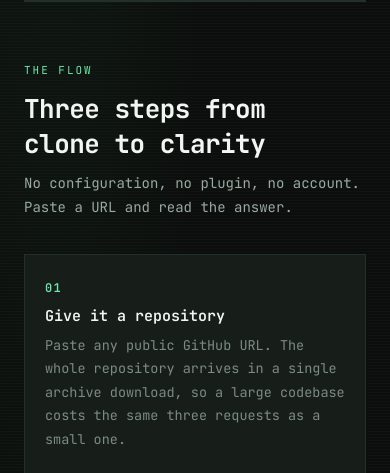
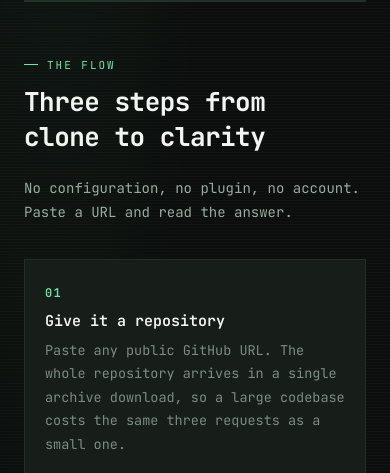
Before and after one commit to Rameen07304/repo-pilot, a FastAPI app: page / in a window 390 px wide, after a click on "see how it works". Shown: the part 1362-1835 px from the top of the page. Run offline with FastAPI, Linux system fonts and the light colour scheme; parts of the project's set-up code (start-up, migrations or seed data) failed here and were passed over.

Commit message:
Stop the cards looking like generated cards
A bordered icon tile stacked on top of a heading is the stock shape every
page generator emits, and an eyebrow stacked on a heading is the same
move again. The page had nine of them, which is enough to read as a
template at a glance however good the writing is.

The mode icons now sit beside their headings on one line, and the section
tags run down the left margin against the heading with a short rule,
which is a layout rather than a stack. Both collapse to a single column
on a phone.

```diff
--- a/app/interface/static/style.css
+++ b/app/interface/static/style.css
@@ -598,30 +598,69 @@ code, pre, #citations-list, #repo-files, #repo-stack, #answer-meta {
 
 /* ---------- Landing: shared section heading ---------- */
 
-.section-head { max-width: 62ch; margin-bottom: 34px; }
+/* The tag runs down the left margin beside the heading rather than sitting
+   on top of it: an eyebrow stacked over a title is the same stock shape as
+   the icon tile, and three of them down one page make it obvious. */
+.section-head {
+    display: grid;
+    grid-template-columns: 150px minmax(0, 1fr);
+    gap: 0 30px;
+    align-items: start;
+    margin-bottom: 34px;
+}
 .section-tag {
-    display: inline-block;
-    margin-bottom: 14px;
+    grid-column: 1;
+    display: flex;
+    align-items: center;
+    gap: 9px;
+    padding-top: 9px;
     font-size: 11px;
     letter-spacing: 0.18em;
     text-transform: uppercase;
     color: var(--accent);
 }
-.section-head h2 { margin: 0 0 10px 0; }
-.section-head p { margin: 0; font-size: 14px; line-height: 1.75; color: var(--ink-muted); }
+.section-tag::before {
+    content: "";
+    width: 14px;
+    height: 1px;
+    flex: none;
+    background: var(--accent);
+}
+.section-head h2 { grid-column: 2; margin: 0 0 10px 0; }
+.section-head p {
+    grid-column: 2;
+    margin: 0;
+    max-width: 62ch;
+    font-size: 14px;
+    line-height: 1.75;
+    color: var(--ink-muted);
+}
+
+/* The proof section's tag is not inside a .section-head, so it keeps the
+   rule but stays in flow above its heading. */
+.proof-copy .section-tag { margin-bottom: 14px; padding-top: 0; }
 
 /* ---------- Landing: mode icons ---------- */
 
+/* Icon and heading share a line. Stacking a bordered icon tile on top of
+   a heading is the stock generated feature-card shape, and reads as one
+   on sight, so the icon sits beside the title instead. */
+.mode-top {
+    display: flex;
+    align-items: center;
+    gap: 13px;
+    margin-bottom: 11px;
+}
 .mode-icon {
     display: inline-flex;
     align-items: center;
     justify-content: center;
-    width: 38px;
-    height: 38px;
-    margin-bottom: 15px;
+    flex: none;
+    width: 30px;
+    height: 30px;
+    color: var(--accent);
     background: var(--surface-sunken);
     border: 1px solid var(--edge-soft);
-    color: var(--accent);
     transition: border-color 0.45s var(--ease-out-expo);
 }
 .mode-cell:hover .mode-icon { border-color: var(--accent); }
@@ -674,6 +713,9 @@ code, pre, #citations-list, #repo-files, #repo-stack, #answer-meta {
 @media (max-width: 860px) {
     .nav-links { display: none; }
     .nav-inner { gap: 16px; justify-content: space-between; }
+    .section-head { grid-template-columns: 1fr; gap: 12px; }
+    .section-tag, .section-head h2, .section-head p { grid-column: 1; }
+    .section-tag { padding-top: 0; }
     .proof { grid-template-columns: 1fr; gap: 36px; padding: 56px 0; }
     .closer-inner { padding: 40px 22px; }
     .stat { padding: 22px 20px; }
--- a/app/interface/templates/landing.html
+++ b/app/interface/templates/landing.html
@@ -138,28 +138,38 @@
             </div>
             <ul class="mode-grid">
                 <li class="mode-cell mode-cell-wide" data-reveal style="--i: 0">
+                    <div class="mode-top">
                         <span class="mode-icon"><svg viewBox="0 0 24 24" aria-hidden="true"><use href="#i-learn"/></svg></span>
                         <h3>Learn this codebase</h3>
+                    </div>
                     <p>Ranks every file by how much the rest of the repository leans on it, then lays out what to read first and why. For the moment you have cloned something and have no idea where to start.</p>
                 </li>
                 <li class="mode-cell" data-reveal style="--i: 1">
+                    <div class="mode-top">
                         <span class="mode-icon"><svg viewBox="0 0 24 24" aria-hidden="true"><use href="#i-ask"/></svg></span>
                         <h3>Ask a question</h3>
+                    </div>
                     <p>Answers carry file and line citations you can open. Ask follow&#8209;ups with "it" and "that"; pick whether the answer is written for a new developer, a senior engineer, a product manager, or someone hunting for ideas.</p>
                 </li>
                 <li class="mode-cell" data-reveal style="--i: 2">
+                    <div class="mode-top">
                         <span class="mode-icon"><svg viewBox="0 0 24 24" aria-hidden="true"><use href="#i-dig"/></svg></span>
                         <h3>Deep investigation</h3>
+                    </div>
                     <p>For questions one search cannot answer. It runs several rounds, deciding what to look for next from what it just found, and shows you the trail as it goes.</p>
                 </li>
                 <li class="mode-cell" data-reveal style="--i: 3">
+                    <div class="mode-top">
                         <span class="mode-icon"><svg viewBox="0 0 24 24" aria-hidden="true"><use href="#i-graph"/></svg></span>
                         <h3>Architecture diagram</h3>
+                    </div>
                     <p>The import graph as a folder tree. Click any file to read its source, ask about it, or see what would break if you changed it.</p>
                 </li>
                 <li class="mode-cell" data-reveal style="--i: 4">
+                    <div class="mode-top">
                         <span class="mode-icon"><svg viewBox="0 0 24 24" aria-hidden="true"><use href="#i-pulse"/></svg></span>
                         <h3>Code health</h3>
+                    </div>
                     <p>Circular imports, modules everything depends on, code no test covers. Computed from the parsed structure with no model involved, so it is instant and identical every run. Downloadable as a report.</p>
                 </li>
             </ul>
```
Lines whose indentation alone changed are shown as unchanged.
